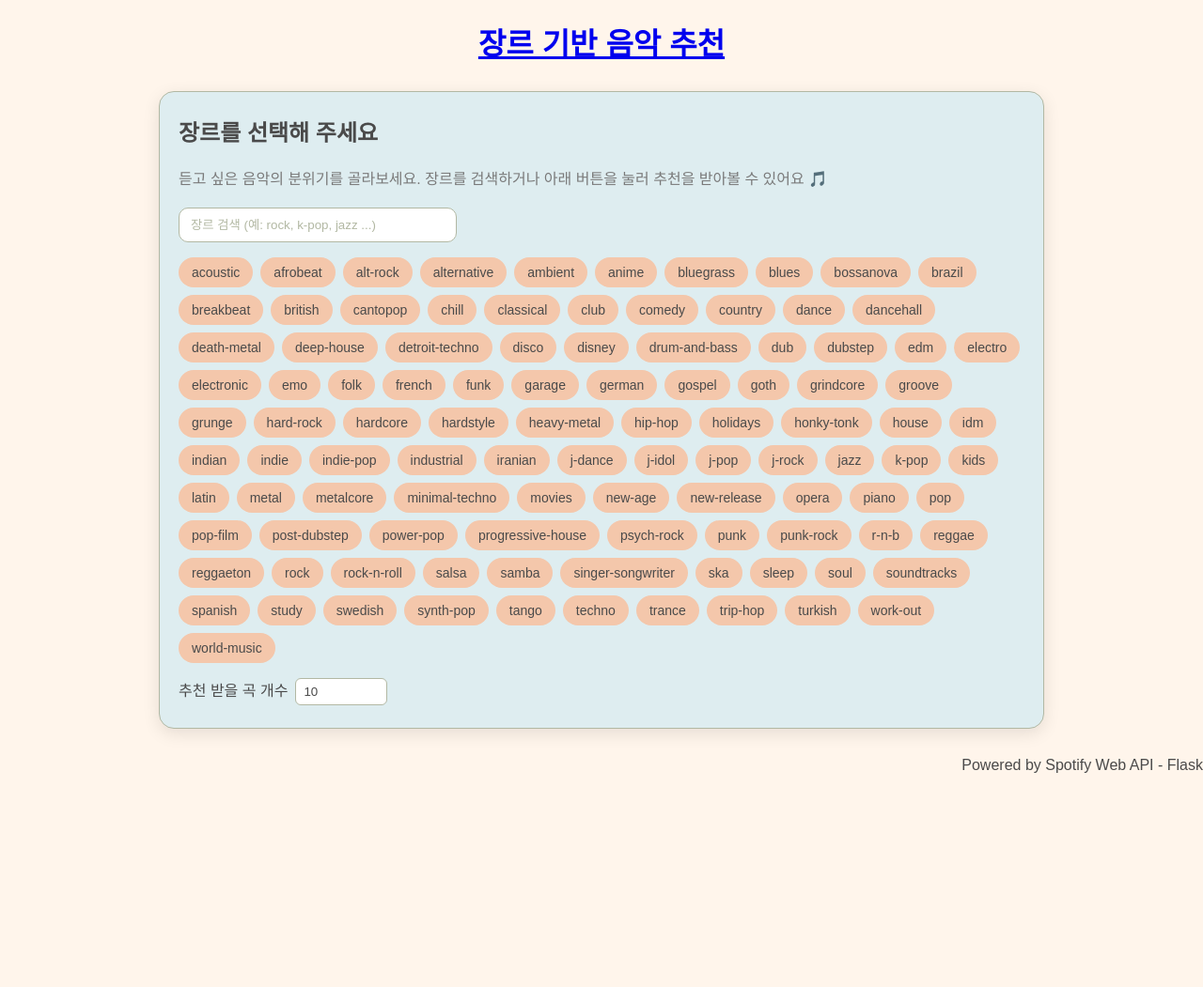
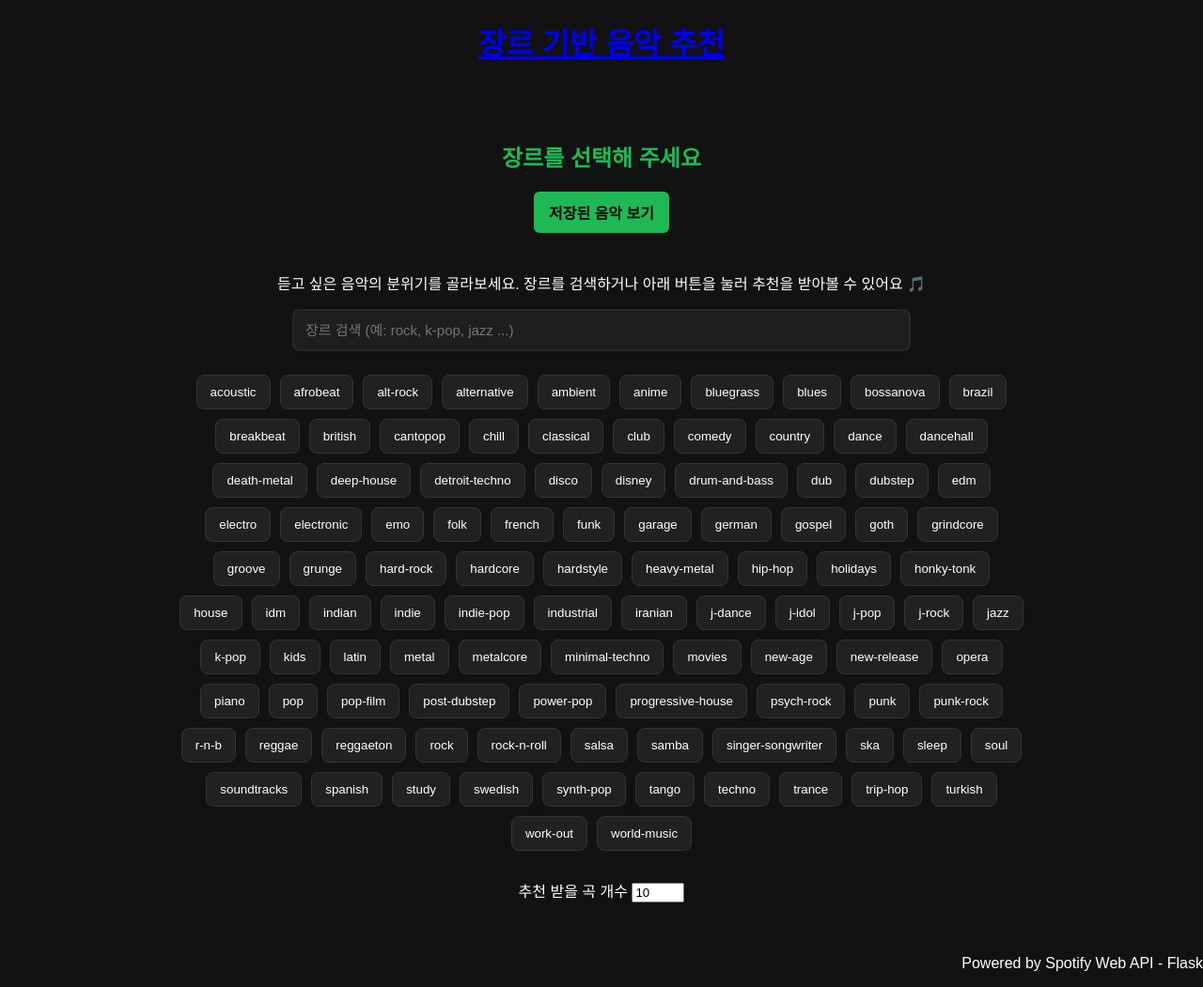
Before and after one commit to shun010116/music_recommend, a Flask app: page / in a window 1280 px wide. Shown: the whole page at 94% size. Before the commit the page ends 823 px from the top, so only its background shows below. Run offline with Flask 3, Linux system fonts and the light colour scheme; parts of the project's set-up code (start-up, migrations or seed data) failed here and were passed over.

Commit message:
Use MongoDB to save tracks & change style

```diff
--- a/app.py
+++ b/app.py
@@ -4,6 +4,8 @@ import base64
 import os
 from dotenv import load_dotenv
 import random
+from pymongo import MongoClient
+from bson import ObjectId
 
 # .env 로드
 load_dotenv()
@@ -15,6 +17,9 @@ app.secret_key = os.getenv("APP_SECRET_KEY")
 # .env에서 API 키 가져오기
 CLIENT_ID = os.getenv("SPOTIFY_CLIENT_ID")
 CLIENT_SECRET = os.getenv("SPOTIFY_CLIENT_SECRET")
+
+if not CLIENT_ID or not CLIENT_SECRET:
+    raise RuntimeError("CLIENT_ID / CLIENT_SECRET이 설정되지 않았습니다.")
 
 SEED_GENRES = [
     "acoustic", "afrobeat", "alt-rock", "alternative",
@@ -41,10 +46,12 @@ SEED_GENRES = [
     "world-music",
 ]
 
+# MongoDB
+client = MongoClient('mongodb://localhost:27017/')
+db = client['music']
+saved_tracks_col = db['like']
+
 # Spotify Client credentials Flow로 Access Token 획득
-if not CLIENT_ID or not CLIENT_SECRET:
-    raise RuntimeError("CLIENT_ID / CLIENT_SECRET이 설정되지 않았습니다.")
-
 def get_spotify_token() -> str:
     auth_str = f"{CLIENT_ID}:{CLIENT_SECRET}"
     b64_auth_str = base64.b64encode(auth_str.encode('utf-8')).decode('utf-8')
@@ -119,7 +126,7 @@ def index():
     genres = SEED_GENRES
     return render_template("index.html", genres=genres)
 
-@app.route("/recommend", methods=["POST"])
+@app.route("/recommend", methods=["GET", "POST"])
 def recommend():
     '''
     선택한 장르를 받아서 추천 곡 제시
@@ -148,6 +155,53 @@ def recommend():
 
     return render_template("results.html", genre=genre, tracks=tracks, limit=limit)
 
+@app.route("/save", methods=["POST"])
+def save_track():
+    '''
+    검색 결과에서 선택한 트랙을 DB에 저장
+    '''
+
+    name = request.form.get("name")
+    artists = request.form.get("artists")
+    album = request.form.get("album")
+    image = request.form.get("image")
+    url_ = request.form.get("url")
+
+    if not name or not artists:
+        flash("필수정보가 부족합니다.")
+        return redirect(request.referrer or url_for("index"))
+
+    doc = {
+        "name": name,
+        "artist": artists,
+        "album": album,
+        "image": image,
+        "url": url_,
+    }
+
+    saved_tracks_col.insert_one(doc)
+    flash(f"{name}이/가 트랙에 저장되었습니다.")
+    return redirect(url_for("saved_tracks"))
+
+@app.route("/saved", methods=["GET"])
+def saved_tracks():
+    '''
+    MongoDB에 저장된 음악 목록 출력
+    '''
+
+    tracks = list(saved_tracks_col.find())
+
+    return render_template("saved.html", tracks=tracks)
+
+@app.route("/delete", methods=["POST"])
+def delete_track():
+    track_id = request.form.get("id")
+
+    if track_id:
+        saved_tracks_col.delete_one({"_id": ObjectId(track_id)})
+        flash("음악이 삭제되었습니다.")
+
+    return redirect(url_for("saved_tracks"))
 
 if __name__ == "__main__":
     app.run(debug=True)
--- a/static/style.css
+++ b/static/style.css
@@ -1,162 +1,222 @@
-/* ============================
-   GLOBAL PAGE THEME
-   ============================ */
+/* =========================
+   Spotify Dark Theme Base
+========================= */
+
 body {
-    background-color: #FFF5EB; /* 가장 밝은 배경 */
-    color: #4A4A4A;
-    font-family: 'Apple SD Gothic Neo', 'Noto Sans KR', sans-serif;
+    background-color: #121212; /* Spotify Background */
+    color: #FFFFFF;
+    font-family: 'Pretendard', sans-serif;
     margin: 0;
     padding: 0;
 }
 
-/* 공통 카드 섹션 */
-.index-section,
-.result-header {
-    background-color: #DEEDF0; /* 부드러운 하늘색 */
-    border-radius: 16px;
-    padding: 24px 20px;
-    margin: 30px auto;
+section {
+    width: 90%;
     max-width: 900px;
-    border: 1px solid #B2B8A3;
-    box-shadow: 0 5px 18px rgba(0, 0, 0, 0.1);
+    margin: 0 auto;
+    padding: 40px 0;
+    text-align: center;
 }
 
-.page-title, .result-header h2 {
-    margin-top: 0;
-    color: #4A4A4A;
+h2 {
+    color: #1DB954; /* Spotify Green */
+    font-weight: 700;
 }
 
-.page-subtitle {
-    margin: 4px 0 20px;
-    color: #7A7A7A;
+/* =========================
+   Saved Link (index 상단 이동 버튼)
+========================= */
+
+.saved-link {
+    display: inline-block;
+    padding: 10px 16px;
+    margin-bottom: 25px;
+    background-color: #1DB954;
+    color: black;
+    border-radius: 6px;
+    text-decoration: none;
+    font-weight: 600;
+    transition: 0.2s;
 }
 
-/* ============================
-   INPUT + SEARCH FIELD
-   ============================ */
-.genre-search {
-    width: 30%;
-    padding: 10px 12px;
-    border-radius: 10px;
-    border: 1px solid #B2B8A3;
-    background-color: #FFF;
-    color: #4a4a4a;
-    margin-bottom: 16px;
+.saved-link:hover {
+    background-color: #1ed760;
 }
 
-.genre-search::placeholder {
-    color: #B2B8A3;
+/* =========================
+   Genre Search Input
+========================= */
+
+#genreSearch {
+    width: 70%;
+    padding: 12px;
+    margin-bottom: 25px;
+    font-size: 15px;
+    border: 2px solid #282828;
+    border-radius: 8px;
+    background-color: #1E1E1E;
+    color: white;
 }
 
-/* ============================
-   GENRE BUTTONS (CHIPs)
-   ============================ */
+#genreSearch:focus {
+    border-color: #1DB954;
+}
+
+/* =========================
+   Genre Buttons
+========================= */
+
 .genre-container {
     display: flex;
     flex-wrap: wrap;
-    gap: 8px;
+    gap: 10px;
+    justify-content: center;
+    margin-bottom: 30px;
 }
 
 .genre-btn {
-    background-color: #F4C7AB; /* 따뜻한 포인트 컬러 */
-    border: none;
-    color: #4A4A4A;
-    padding: 8px 14px;
-    border-radius: 20px;
+    padding: 10px 14px;
+    background-color: #212121;
+    border: 1px solid #333333;
+    color: #FFFFFF;
+    border-radius: 8px;
     cursor: pointer;
-    transition: 0.2s ease;
+    transition: 0.2s;
+}
+
+.genre-btn:hover {
+    background-color: #1DB954;
+    color: black;
+}
+
+/* =========================
+   Track Result Cards
+========================= */
+
+.track-grid {
+    display: grid;
+    grid-template-columns: repeat(auto-fill, minmax(240px, 1fr));
+    gap: 20px;
+    padding: 20px;
+}
+
+.track-card {
+    background-color: #181818;
+    border: 1px solid #282828;
+    border-radius: 12px;
+    padding: 15px;
+    text-align: center;
+}
+
+.track-img {
+    width: 200px;
+    height: 200px;
+    object-fit: cover;
+    border-radius: 10px;
+}
+
+.track-title {
+    margin-top: 10px;
+    font-size: 18px;
+    font-weight: 700;
+    color: white;
+}
+
+.track-artists,
+.track-album {
+    color: #B3B3B3;
     font-size: 14px;
 }
 
-.genre-btn:hover {
-    background-color: #F2B892;
-    transform: translateY(-2px);
-}
+/* Spotify button */
 
-.genre-btn:active {
-    background-color: #E9A978;
-    transform: scale(0.96);
-}
-
-/* ============================
-   LIMIT INPUT (곡 개수)
-   ============================ */
-.limit-row {
-    display: flex;
-    gap: 8px;
-    margin-top: 16px;
-    color: #4a4a4a;
-}
-
-#limit {
-    width: 80px;
-    background-color: white;
-    border: 1px solid #B2B8A3;
-    padding: 6px 8px;
+.spotify-link {
+    display: inline-block;
+    margin-top: 10px;
+    padding: 8px 12px;
+    background-color: #1DB954;
+    color: black;
     border-radius: 6px;
-    color: #4a4a4a;
-}
-
-/* ============================
-   RESULTS PAGE - TRACK CARDS
-   ============================ */
-.track-grid {
-    display: grid;
-    grid-template-columns: repeat(auto-fill, minmax(220px, 1fr));
-    gap: 20px;
-    max-width: 1000px;
-    margin: 20px auto;
-    padding: 10px;
-}
-
-.track-card {
-    background-color: #DEEDF0;
-    border-radius: 14px;
-    border: 1px solid #B2B8A3;
-    overflow: hidden;
+    text-decoration: none;
     transition: 0.2s;
 }
 
-.track-card:hover {
-    transform: translateY(-4px);
-    box-shadow: 0 6px 18px rgba(0, 0, 0, 0.15);
+.spotify-link:hover {
+    background-color: #1ed760;
 }
 
-/* 이미지 */
-.track-img {
-    width: 100%;
+/* Save button */
+
+.save-btn {
+    margin-top: 10px;
+    padding: 8px 12px;
+    background-color: #333333;
+    color: white;
+    border: none;
+    cursor: pointer;
+    border-radius: 6px;
+    transition: 0.2s;
+}
+
+.save-btn:hover {
+    background-color: #1DB954;
+    color: black;
+}
+
+/* =========================
+   Saved List Page
+========================= */
+
+.saved-grid {
+    width: 90%;
+    max-width: 1000px;
+    margin: 0 auto 50px;
+    display: grid;
+    grid-template-columns: repeat(auto-fill, minmax(240px, 1fr));
+    gap: 22px;
+}
+
+.saved-card {
+    background-color: #181818;
+    border: 1px solid #282828;
+    padding: 16px;
+    border-radius: 10px;
+    text-align: center;
+}
+
+.saved-img {
+    width: 200px;
     height: 200px;
     object-fit: cover;
+    border-radius: 10px;
+    margin-bottom: 10px;
 }
 
-/* 텍스트 블록 */
-.track-info {
-    padding: 10px 12px;
+.saved-title {
+    font-size: 18px;
+    font-weight: bold;
+    margin-top: 8px;
+    color: white;
 }
 
-.track-title {
-    margin: 0;
-    color: #4A4A4A;
-    font-weight: bold;
+.delete-btn {
+    margin-top: 12px;
+    padding: 6px 10px;
+    background-color: #333333;
+    color: white;
+    border: none;
+    border-radius: 6px;
+    cursor: pointer;
+    transition: 0.2s;
 }
 
-.track-artists {
-    margin: 4px 0;
-    color: #6A6A6A;
+.delete-btn:hover {
+    background-color: #FF4C4C;
 }
 
-.track-album {
-    margin: 2px 0 10px;
-    color: #7A7A7A;
+.empty-msg {
+    text-align: center;
+    margin-top: 30px;
+    font-size: 18px;
+    color: #B3B3B3;
 }
-
-/* 링크 */
-.spotify-link {
-    color: #F4C7AB;
-    text-decoration: none;
-    font-weight: bold;
-}
-
-.spotify-link:hover {
-    text-decoration: underline;
-}
--- a/templates/index.html
+++ b/templates/index.html
@@ -3,6 +3,9 @@
 {% block content %}
 <section class="index-section">
     <h2 class="page-title">장르를 선택해 주세요</h2>
+
+    <a href="{{ url_for('saved_tracks') }}" class="saved-link">저장된 음악 보기</a>
+
     <p class="page-subtitle">
         듣고 싶은 음악의 분위기를 골라보세요. 장르를 검색하거나 아래 버튼을 눌러 추천을 받아볼 수 있어요 🎵
     </p>
```
Also changed, not shown: templates/results.html (+11 -1 lines), templates/saved.html (added, +39 -0 lines).
